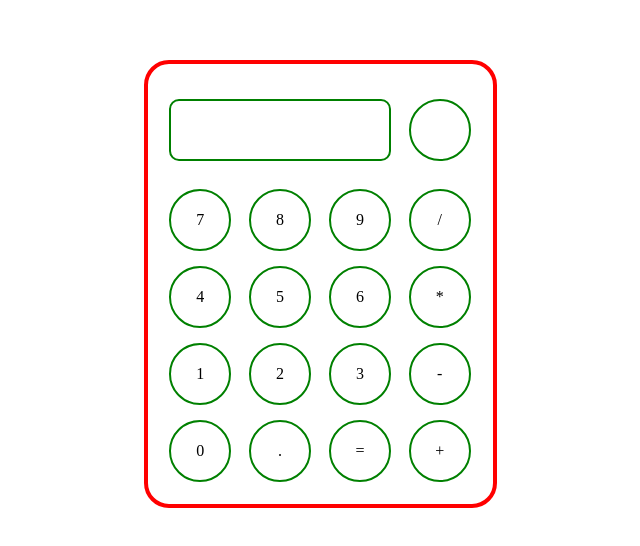
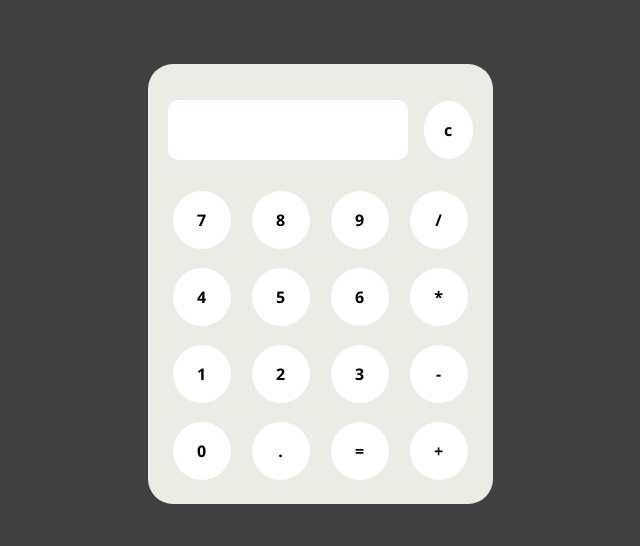
Before and after one commit to haripajjuri/practice_assignment, a plain HTML site: page calculator/index.html in a window 1280 px wide. Shown: the part 116-662 px from the top of the page, without its empty margins (320-960 px from the left). Drawn offline with Linux system fonts and the light colour scheme.

Commit message:
Add files via upload

```diff
--- a/calculator/index.html
+++ b/calculator/index.html
@@ -11,38 +11,39 @@
     <div id="container">
         <div id="box">
             <div class="row-head">
-                <span class="block-disp"></span>
-                <span class="block"></span>
+                <input type="text" id="display"></input>
+                <input type="button" class="block" value="c" onclick="c()"></input>
             </div>
 
             <div class="row">
-                <span class="block" id="7">7</span>
-                <span class="block">8</span>
-                <span class="block">9</span>
-                <span class="block">/</span>
+                <input type="button" class="block" value="7" onclick="disp('7')"></input>
+                <input type="button" class="block" value="8" onclick="disp('8')"></input>
+                <input type="button" class="block" value="9" onclick="disp('9')"></input>
+                <input type="button" class="block" value="/" onclick="disp('/')"></input>
             </div>
 
             <div class="row">
-                <span class="block">4</span>
-                <span class="block">5</span>
-                <span class="block">6</span>
-                <span class="block">*</span>
+                <input type="button" class="block" value="4" onclick="disp('4')"></span>
+                <input type="button" class="block" value="5" onclick="disp('5')"></span>
+                <input type="button" class="block" value="6" onclick="disp('6')"></span>
+                <input type="button" class="block" value="*" onclick="disp('*')"></span>
             </div>
 
             <div class="row">
-                <span class="block">1</span>
-                <span class="block">2</span>
-                <span class="block">3</span>
-                <span class="block">-</span>
+                <input type="button" class="block" value="1" onclick="disp('1')"></input>
+                <input type="button" class="block" value="2" onclick="disp('2')"></input>
+                <input type="button" class="block" value="3" onclick="disp('3')"></input>
+                <input type="button" class="block" value="-" onclick="disp('-')"></input>
             </div>
 
             <div class="row">
-                <span class="block">0</span>
-                <span class="block">.</span>
-                <span class="block">=</span>
-                <span class="block">+</span>
+                <input type="button" class="block" value="0" onclick="disp('0')"></input>
+                <input type="button" class="block" value="." onclick="disp('.')"></input>
+                <input type="button" class="block" value="=" onclick="calc()"></input>
+                <input type="button" class="block" value="+" onclick="disp('+')"></input>
             </div>
         </div>
     </div>
+    <script src="script.js"></script>
 </body>
 </html>
--- a/calculator/script.js
+++ b/calculator/script.js
@@ -0,0 +1,9 @@
+function c(){
+    document.getElementById("display").value="";
+}
+const disp = (value) => {
+    document.getElementById("display").value += value;
+}
+const calc = () => {
+    document.getElementById("display").value = eval(document.getElementById("display").value);
+}
--- a/calculator/styles.css
+++ b/calculator/styles.css
@@ -7,6 +7,7 @@
     display: flex;
     align-items: center;
     justify-content: center;
+    background-color: #413f3f;
 }
 
 #box{
@@ -14,7 +15,8 @@
     height: 400px;
     padding: 20px;
     border-radius: 25px;
-    border: 4px solid red;
+    /* border: 4px solid red; */
+    background-color: #ECEBE4;
     display: flex;
     flex-direction: column;
     gap: 1rem;
@@ -43,17 +45,30 @@
     width: 58px;
     height: 58px;
     display: flex;
+    background: none;
     border-radius: 50%;
-    border: 2px solid green;
+    /* border: 2px solid green; */
+    background-color: white;
+    border: none;
     justify-content: center;
     align-items: center;
+    cursor: pointer;
+    font-family:'Segoe UI', Tahoma, Geneva, Verdana, sans-serif;
+    font-weight: 600;
+    font-size: medium;
 }
 
-.block-disp{
-    border: 2px solid green;
+#display{
+    padding-left: 20px;
+    /* border: 2px solid green; */
+    border: none;
     height: 58px;
     width: 218px;
     border-radius: 10px;
+    font-family:'Segoe UI', Tahoma, Geneva, Verdana, sans-serif;
+    font-weight: 600;
+    font-size: medium;
+
 }
 
 .block-eqs{
```
